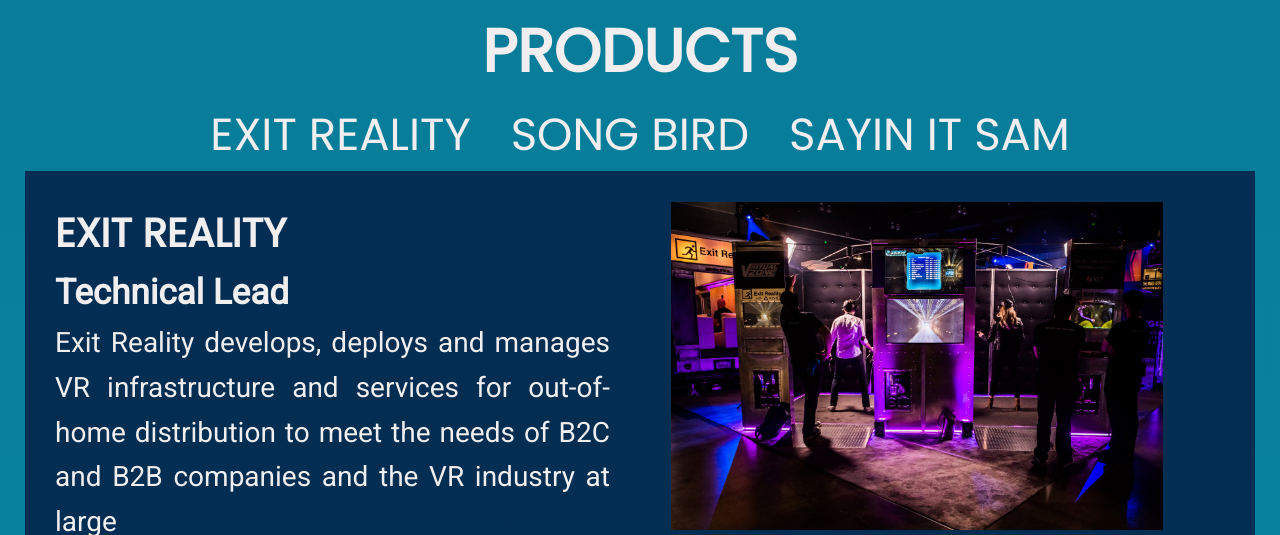
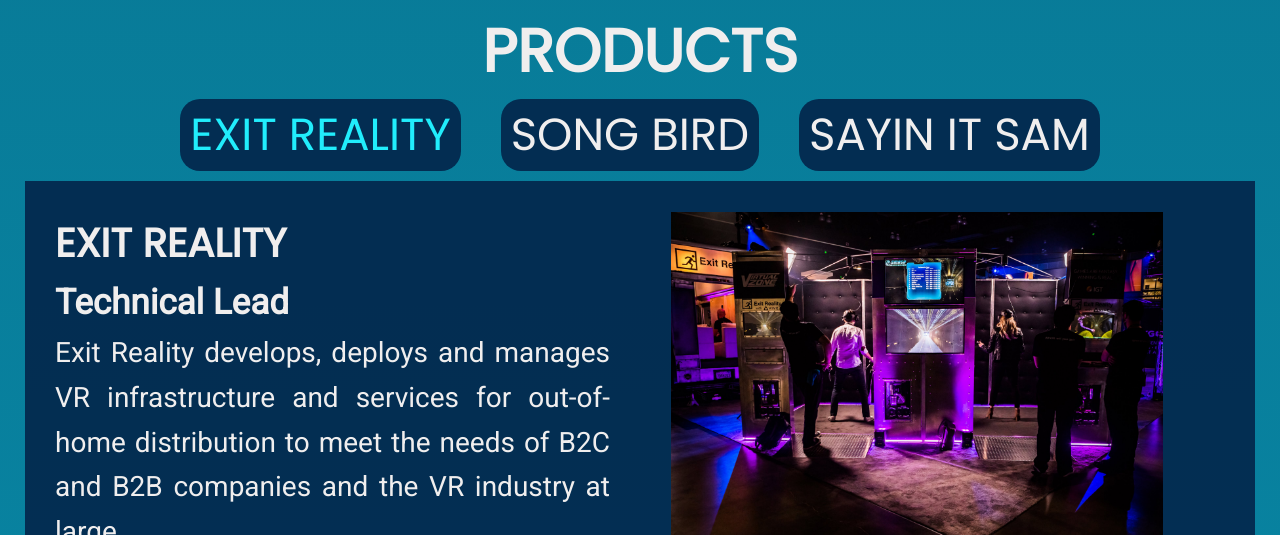
Before and after one commit to ixnp/Digital-Pheromones, a website: page public/index.html in a window 1280 px wide. Both pictures are taken after a click on the item "EXIT REALITY". Shown: the part 790-1325 px from the top of the page. Drawn offline with nearby package versions, Linux system fonts and the light colour scheme.

Commit message:
added background and color select logic to product buttons

```diff
--- a/public/index.html
+++ b/public/index.html
@@ -3,6 +3,7 @@
     <head>
         <meta charset="UTF-8">
         <meta name="viewport" content="width=device-width, initial-scale=1.0">
+        <link rel="stylesheet" type="text/css" href="//cdn.jsdelivr.net/npm/slick-carousel@1.8.1/slick/slick.css" />
         <link href="https://fonts.googleapis.com/css?family=Josefin+Sans|Roboto" rel="stylesheet">
         <link href="https://fonts.googleapis.com/css?family=Poppins" rel="stylesheet">
         <link rel="stylesheet" href="scr/css/style.css">
@@ -49,9 +50,9 @@
 
         <h1 class=" project_header project_header_h1">Products</h1>
         <div class="project_header project_header_carousel">
-          <li class="project_header project_header_carousel_items project_carousel__items1" value='0'>Exit Reality</li>
-          <li class="project_header project_header_carousel_items project_carousel__items2" value='1'>Song Bird</li>
-          <li class="project_header project_header_carousel_items project_carousel__items3" value='2'>Sayin It Sam</li>
+          <li class="project_header project_header_carousel_items project_carousel__items0 select" value='0'>Exit Reality</li>
+          <li class="project_header project_header_carousel_items project_carousel__items1" value='1'>Song Bird</li>
+          <li class="project_header project_header_carousel_items project_carousel__items2" value='2'>Sayin It Sam</li>
         </div>
         <div class="project_description project_template">
           <div class="project_description"></div>
@@ -156,6 +157,6 @@
     <script  type='text/javascript' src="scr/data/logos.js"></script>
     <script type='text/javascript' src="scr/data/projects.js"></script>
     <script type='text/javascript' src="scr/scripts/contact.js"></script>
-
+    <script type="text/javascript" src="//cdn.jsdelivr.net/npm/slick-carousel@1.8.1/slick/slick.min.js"></script>
 
 </html>
--- a/public/scr/data/projects.js
+++ b/public/scr/data/projects.js
@@ -40,16 +40,39 @@
   let compiledprojectTemplate = Handlebars.compile(projectTemplate);
   let setup = compiledprojectTemplate(projectJson.projects[0]);
 
+
   $('.project_description').html(setup);
+
 
 
   $(".project_header_carousel_items").click(function() {
     let val = $(this).val();
+    let valSecond = 0;
+    let valThirds = 0;
     console.log("hi", val);
+    if(val === 0){
+       valSecond = 1;
+       valThirds = 2;
+    }else if (val === 1){
+      valSecond = 2;
+      valThirds = 0;
+    } else {
+      valSecond = 1;
+      valThirds = 0;
+    }
+    $(`.project_carousel__items${val}`).addClass('select');
+    $(`.project_carousel__items${valSecond}`).removeClass('select');
+    $(`.project_carousel__items${valThirds}`).removeClass('select');
     $(".project_description").html(
       compiledprojectTemplate(projectJson.projects[val])
     );
   });
 
 
+  $('.autoplay').slick({
+
+    slidesToScroll: 1,
+    autoplay: true,
+    autoplaySpeed: 2000,
+  });
 });
--- a/public/scr/sass/components/_nav.scss
+++ b/public/scr/sass/components/_nav.scss
@@ -132,3 +132,7 @@
  display: flex;
   flex-direction: row;
 }
+
+.select{
+  color:pink;
+}
--- a/public/scr/sass/components/_projects.scss
+++ b/public/scr/sass/components/_projects.scss
@@ -21,18 +21,29 @@
       font-size: 3.5rem;
       font-weight: 750;
       text-align: center;
+      //  text-decoration: underline;
     }
     &_carousel {
       grid-row: 2;
       display: flex;
       flex-direction: row;
       justify-content: center;
+      padding-bottom: 0;
 
       &_items {
         list-style-type: none;
         font-weight: 100;
         margin-left: 2rem;
         margin-right: 2rem;
+        // text-decoration: underline;
+          background-color: var(--color-primary-dark-2);
+
+  border: none;
+  border-radius: 2rem;
+  padding: 0rem 1rem 0rem 1rem;
+  margin-bottom: 1rem;
+
+
       }
     }
   }
@@ -130,3 +141,7 @@
         }
     }
 }
+
+.select{
+  color:var(--color-primary-light)
+}
```
Also changed, not shown: public/scr/css/style.css.
